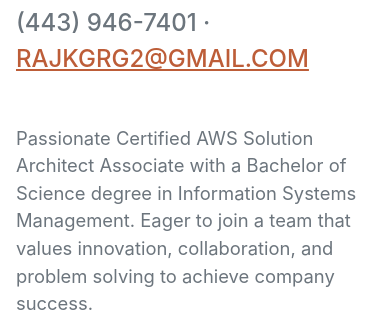
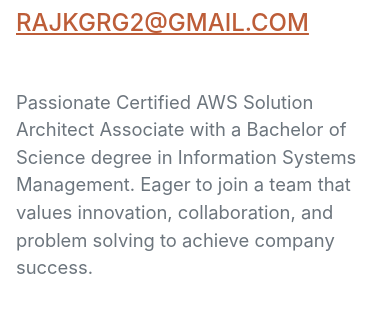
Before and after one commit to rajkgrg2/Cloud_Resume_Challenge_Front_End, a plain HTML site: page index.html in a window 390 px wide. Shown: the part 265-589 px from the top of the page. Drawn offline with nearby package versions, Linux system fonts and the light colour scheme; a web font is replaced by a local one.

Commit message:
Phone Number Deleted

```diff
--- a/index.html
+++ b/index.html
@@ -45,7 +45,7 @@
                         <span class="text-primary">GURUNG</span>
                     </h1>
                     <div class="subheading mb-5">
-                         NOTTINGHAM, MD 21236 · (443) 946-7401 ·
+                         NOTTINGHAM, MD 21236 ·
                         <a href="mailto:rajkgrg2@gmail.com">rajkgrg2@gmail.com</a>
                     </div>
                     <p class="lead mb-5">Passionate Certified AWS Solution Architect Associate with a Bachelor of Science degree in Information Systems Management. Eager to join a team that values innovation, collaboration, and problem solving to achieve company success.
```
